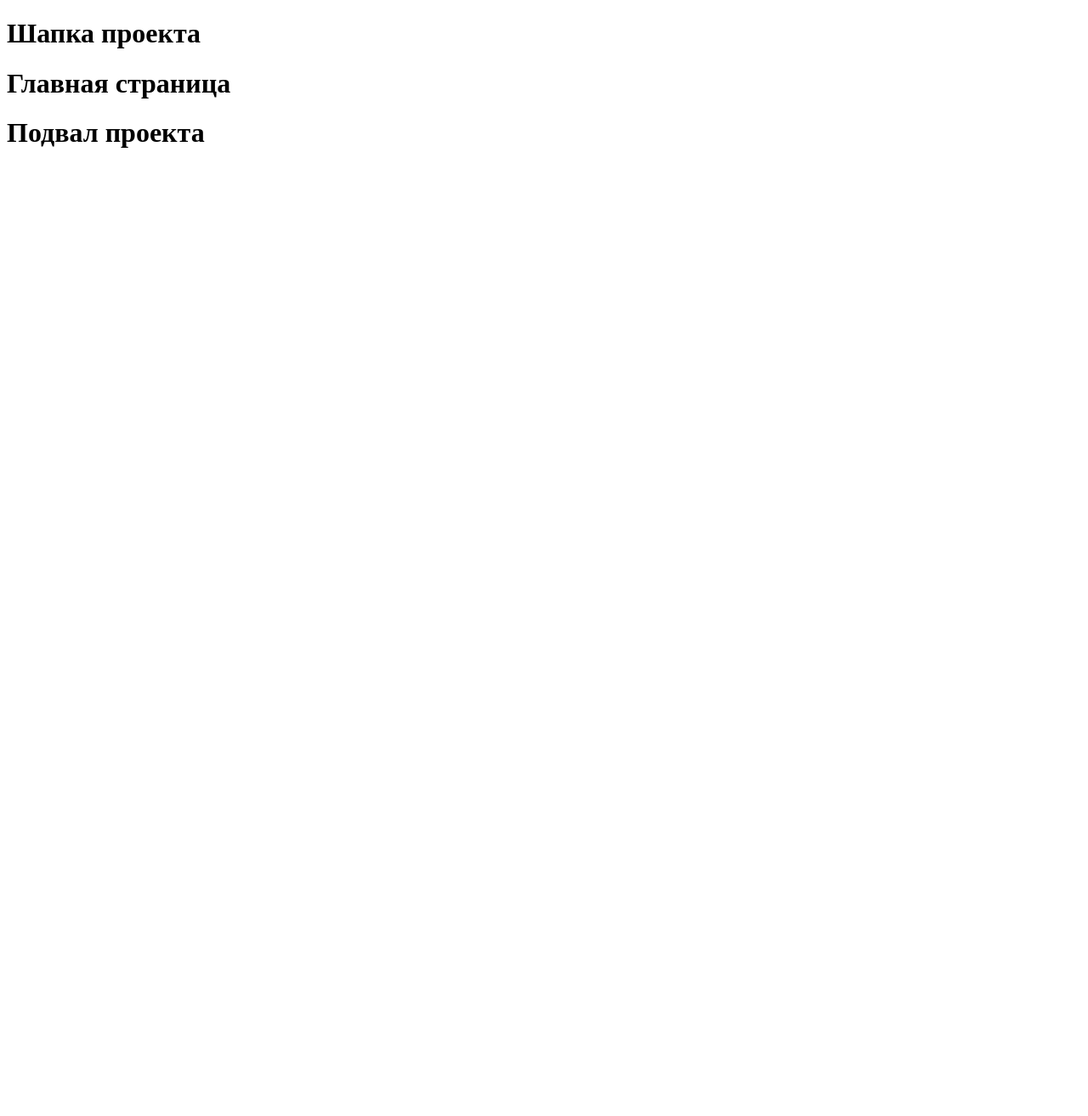
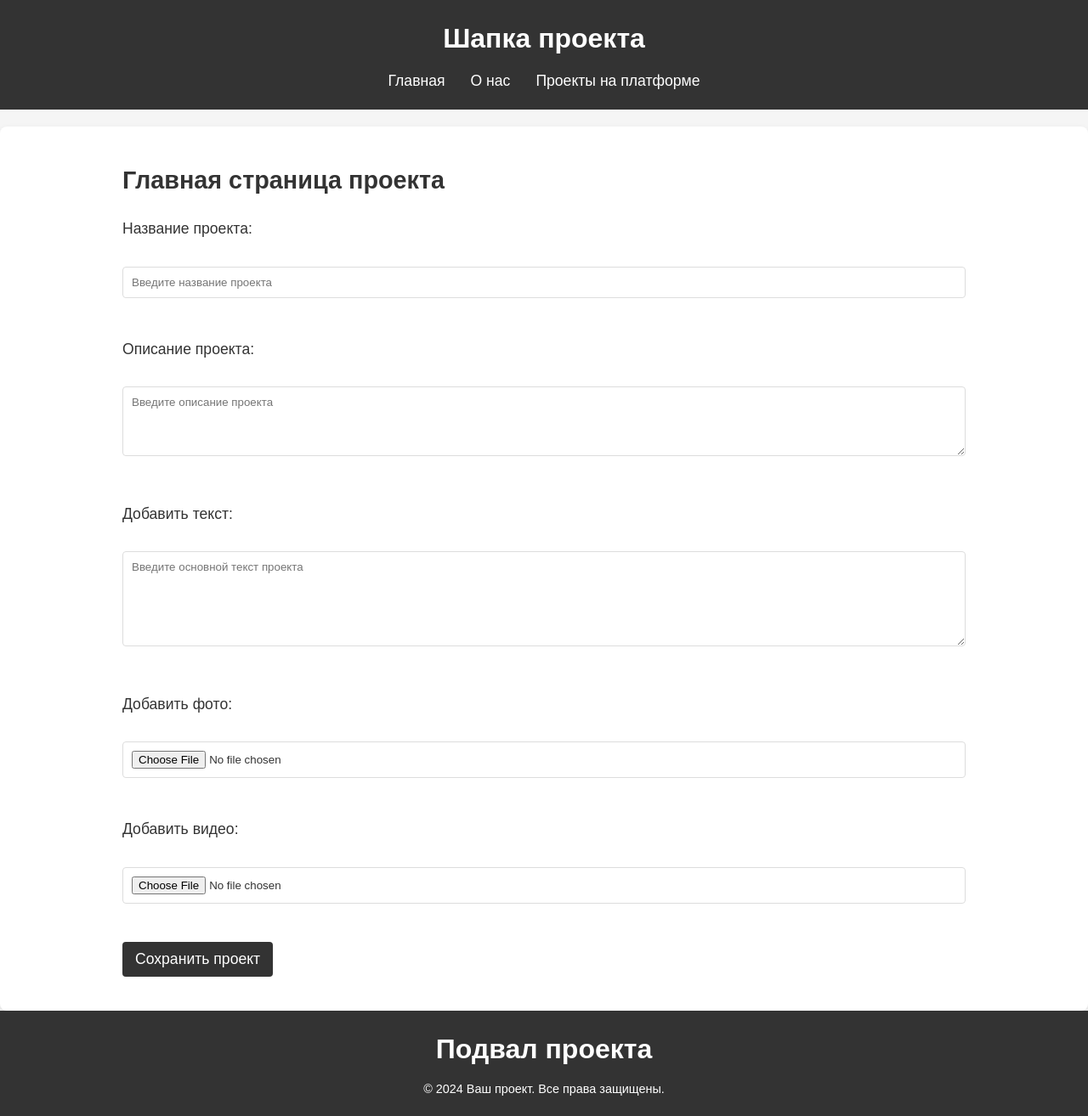
Before and after one commit to Eugene665/project_Programming_Technologies, a Django app: page / in a window 1280 px wide. Shown: the whole page at 85% size. Before the commit the page ends 174 px from the top, so only its background shows below. Run offline with Django 5.2, Linux system fonts and the light colour scheme.

Commit message:
Added base css

```diff
--- a/projectzen/main/templates/main/base.html
+++ b/projectzen/main/templates/main/base.html
@@ -6,18 +6,158 @@
           content="width=device-width, user-scalable=no, initial-scale=1.0, maximum-scale=1.0, minimum-scale=1.0">
     <meta http-equiv="X-UA-Compatible" content="ie=edge">
     <title>{% block title %} {% endblock %}</title>
+    <style>
+        /* Сброс стилей браузера */
+        * {
+            margin: 0;
+            padding: 0;
+            box-sizing: border-box;
+            font-family: Arial, sans-serif;
+        }
+
+        /* Flexbox для фиксации подвала внизу */
+        html, body {
+            height: 100%;
+        }
+
+        body {
+            display: flex;
+            flex-direction: column;
+            background-color: #f5f5f5;
+            color: #333;
+            line-height: 1.6;
+        }
+
+        .container {
+            width: 80%;
+            margin: 0 auto;
+        }
+
+        /* Стили для шапки */
+        header {
+            background-color: #333;
+            color: white;
+            padding: 20px 0;
+        }
+
+        header h1 {
+            text-align: center;
+            font-size: 2em;
+        }
+
+        nav ul {
+            display: flex;
+            justify-content: center;
+            list-style-type: none;
+            margin-top: 10px;
+        }
+
+        nav ul li {
+            margin: 0 15px;
+        }
+
+        nav ul li a {
+            color: white;
+            text-decoration: none;
+            font-size: 1.1em;
+            transition: color 0.3s ease;
+        }
+
+        nav ul li a:hover {
+            color: #f1c40f;
+        }
+
+        /* Flex для главного контента */
+        main {
+            background-color: white;
+            padding: 40px 20px;
+            margin-top: 20px;
+            border-radius: 8px;
+            box-shadow: 0 4px 8px rgba(0, 0, 0, 0.1);
+            flex-grow: 1;
+        }
+
+        main h1 {
+            font-size: 1.8em;
+            margin-bottom: 20px;
+            color: #333;
+        }
+
+        form label {
+            font-size: 1.1em;
+            margin-bottom: 5px;
+            display: block;
+            color: #333;
+        }
+
+        form input[type="text"],
+        form textarea,
+        form input[type="file"] {
+            width: 100%;
+            padding: 10px;
+            margin-bottom: 20px;
+            border: 1px solid #ddd;
+            border-radius: 4px;
+        }
+
+        form textarea {
+            resize: vertical;
+        }
+
+        form button {
+            background-color: #333;
+            color: white;
+            padding: 10px 15px;
+            border: none;
+            border-radius: 4px;
+            font-size: 1.1em;
+            cursor: pointer;
+            transition: background-color 0.3s ease;
+        }
+
+        form button:hover {
+            background-color: #555;
+        }
+
+        /* Стили для подвала */
+        footer {
+            background-color: #333;
+            color: white;
+            text-align: center;
+            padding: 20px 0;
+        }
+
+        footer p {
+            margin-top: 10px;
+            font-size: 0.9em;
+        }
+    </style>
 </head>
 <body>
-<div>
-    <h1>
-        Шапка проекта
-    </h1>
+    <header>
+        <div class="container">
+            <h1>Шапка проекта</h1>
+            <nav>
+                <ul>
+                    <li><a href="{% url 'index' %}">Главная</a></li>
+                    <li><a href="{% url 'about' %}">О нас</a></li>
+                    <li><a href="{% url 'all_projects' %}">Проекты на платформе</a></li>
+                </ul>
+            </nav>
+        </div>
+    </header>
 
-    {% block content %} {% endblock %}
+    <main>
+        <div class="container">
+            {% block content %} {% endblock %}
+        </div>
+    </main>
 
-    <h1>
-        Подвал проекта
-    </h1>
-</div>
+    <footer>
+        <div class="container">
+            <h1>Подвал проекта</h1>
+            <p>© 2024 Ваш проект. Все права защищены.</p>
+        </div>
+    </footer>
 </body>
 </html>
--- a/projectzen/main/templates/main/index.html
+++ b/projectzen/main/templates/main/index.html
@@ -5,5 +5,26 @@
 {% endblock %}
 
 {% block content %}
-    <h1>Главная страница</h1>
+    <h1>Главная страница проекта</h1>
+
+    <!-- Форма для заполнения информации о проекте -->
+    <form action="/submit_project" method="post" enctype="multipart/form-data">
+        <label for="project-title">Название проекта:</label><br>
+        <input type="text" id="project-title" name="project-title" placeholder="Введите название проекта" required><br><br>
+
+        <label for="project-description">Описание проекта:</label><br>
+        <textarea id="project-description" name="project-description" rows="4" placeholder="Введите описание проекта" required></textarea><br><br>
+
+        <!-- Минимальный конструктор для добавления текста, фото и видео -->
+        <label for="project-content">Добавить текст:</label><br>
+        <textarea id="project-content" name="project-content" rows="6" placeholder="Введите основной текст проекта"></textarea><br><br>
+
+        <label for="project-image">Добавить фото:</label><br>
+        <input type="file" id="project-image" name="project-image" accept="image/*"><br><br>
+
+        <label for="project-video">Добавить видео:</label><br>
+        <input type="file" id="project-video" name="project-video" accept="video/*"><br><br>
+
+        <button type="submit">Сохранить проект</button>
+    </form>
 {% endblock %}
```
